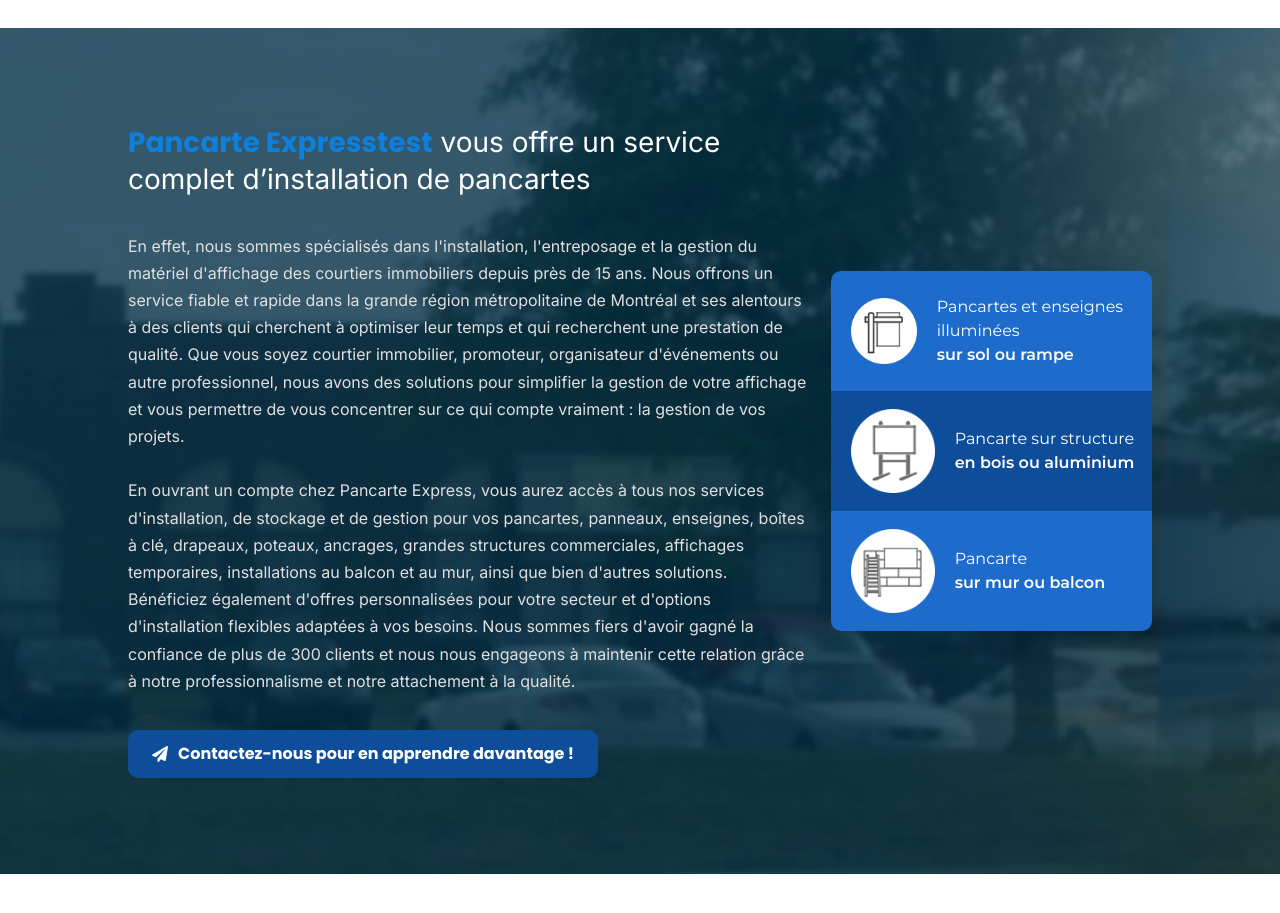
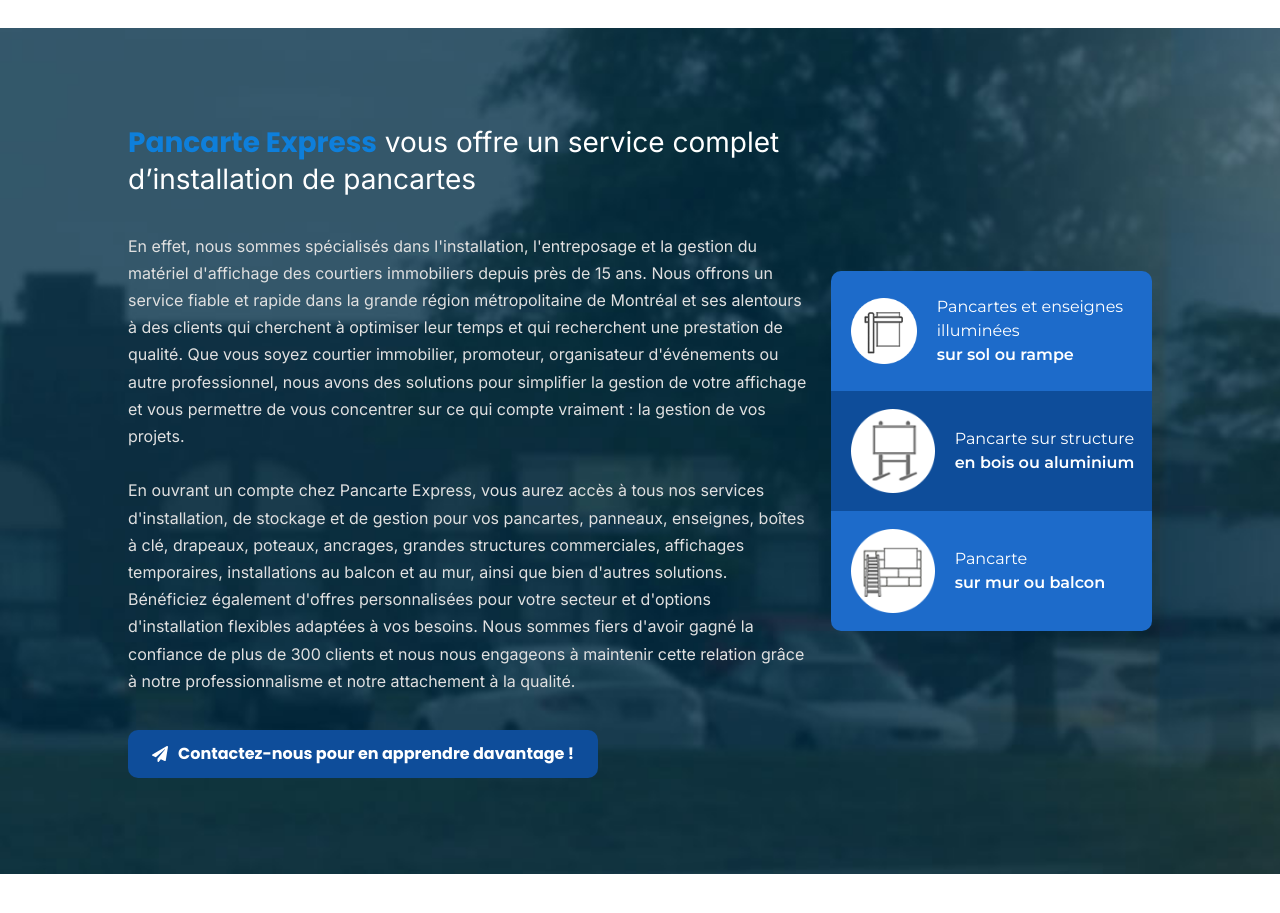
Before and after one commit to PancarteExpress/web-application-pancarteexpress, a Next.js app: page /fr in a window 1280 px wide. Shown: the part 940-1853 px from the top of the page. Built offline with nearby package versions, Linux system fonts and the light colour scheme; no server answers.

Commit message:
test deploy vercel

```diff
--- a/app/[locale]/page.tsx
+++ b/app/[locale]/page.tsx
@@ -105,7 +105,7 @@
       <div className={styles.aboutcontainer}>
 
         <div className={styles.about}>
-          <h1><span>Pancarte Expresstest</span> {t('aboutTitle')}</h1>
+          <h1><span>Pancarte Express</span> {t('aboutTitle')}</h1>
           <p>
             {t('aboutP1')}
             <br/>
```
